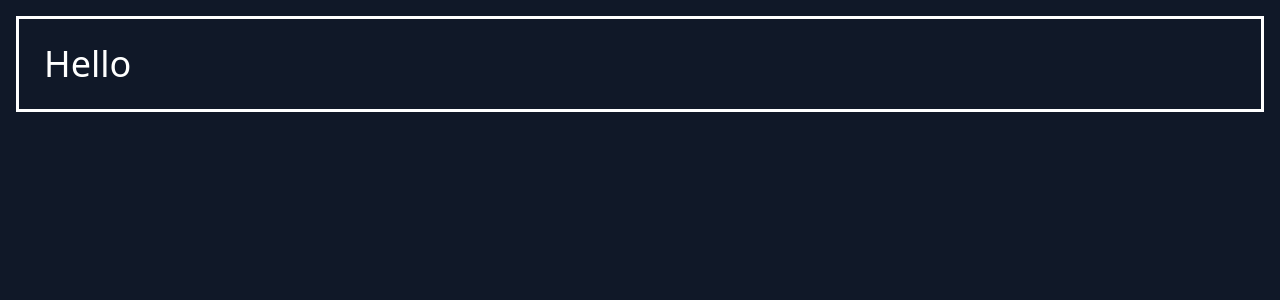
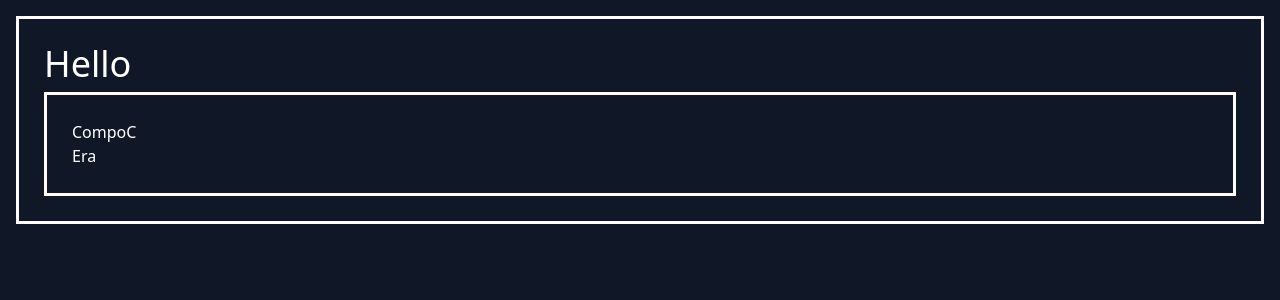
Before and after one commit to Eran2001/react-course, a React (Vite) app: page / in a window 1280 px wide. Shown: the top 300 px of the page. Built offline with nearby package versions, Linux system fonts and the light colour scheme.

Commit message:
useContext

```diff
--- a/src/CompoA.jsx
+++ b/src/CompoA.jsx
@@ -1,8 +1,19 @@
+import { useState } from "react";
+import CompoC from "./CompoC";
+import { createContext } from "react";
+
+export const NameContext = createContext();
+
 const CompoA = () => {
+  const [name] = useState("Era");
+
   return (
-    <div className="box">
-      <h1 className="text-4xl">Hello</h1>
-    </div>
+    <NameContext.Provider value={name}>
+      <div className="box">
+        <h1 className="text-4xl mb-2">Hello</h1>
+        <CompoC />
+      </div>
+    </NameContext.Provider>
   );
 };
 
--- a/src/CompoC.jsx
+++ b/src/CompoC.jsx
@@ -3,6 +3,7 @@ import { NameContext } from "./CompoA";
 
 const CompoC = () => {
   const name = useContext(NameContext);
+
   return (
     <div className="box">
       <h1>CompoC</h1>
```
